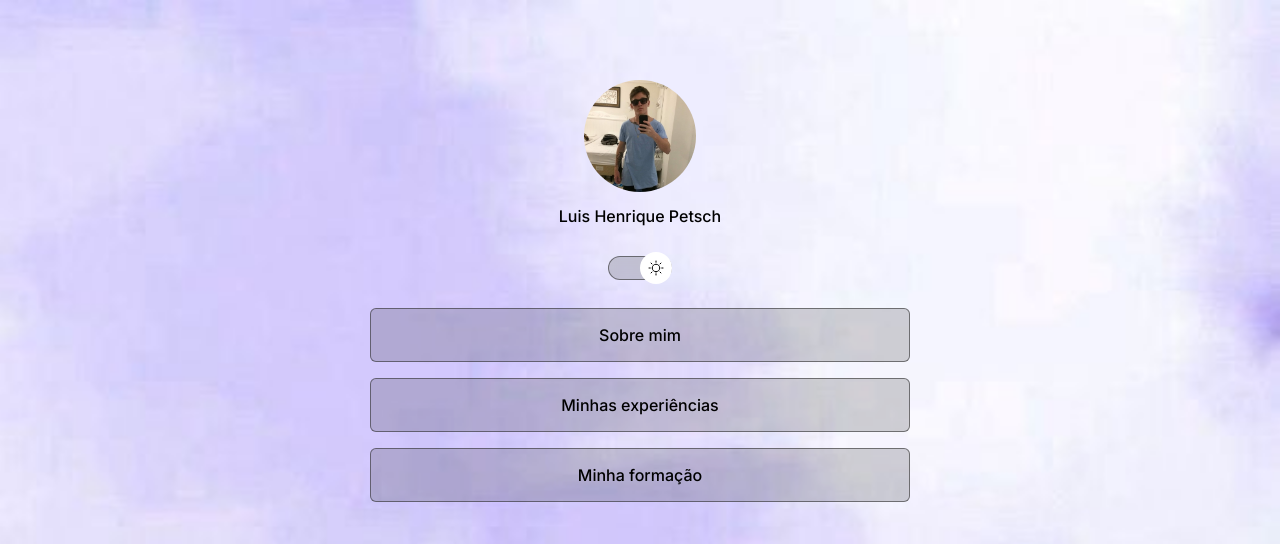
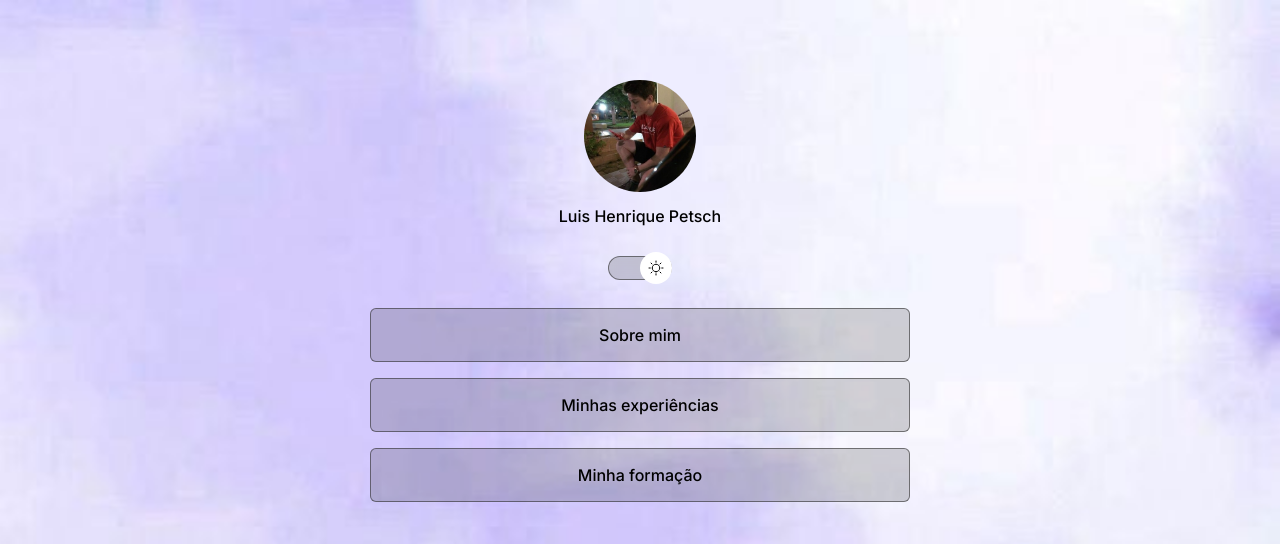
Before and after one commit to LuisHP66/AulaDiscover, a plain HTML site: page index.html in a window 1280 px wide. Shown: the top 544 px of the page. Drawn offline with nearby package versions, Linux system fonts and the light colour scheme.

Commit message:
Configurando imagem avatar padrão

```diff
--- a/index.html
+++ b/index.html
@@ -17,7 +17,7 @@
     <div id="containerGeral">
       <div id="avatar">
         <img
-          src="./assets/Avatar/eu4.jpg"
+          src="./assets/Avatar/eu2.jpeg"
           alt="Foto de Luis Henrique tema Dark"
         />
         <p>Luis Henrique Petsch</p>
```
